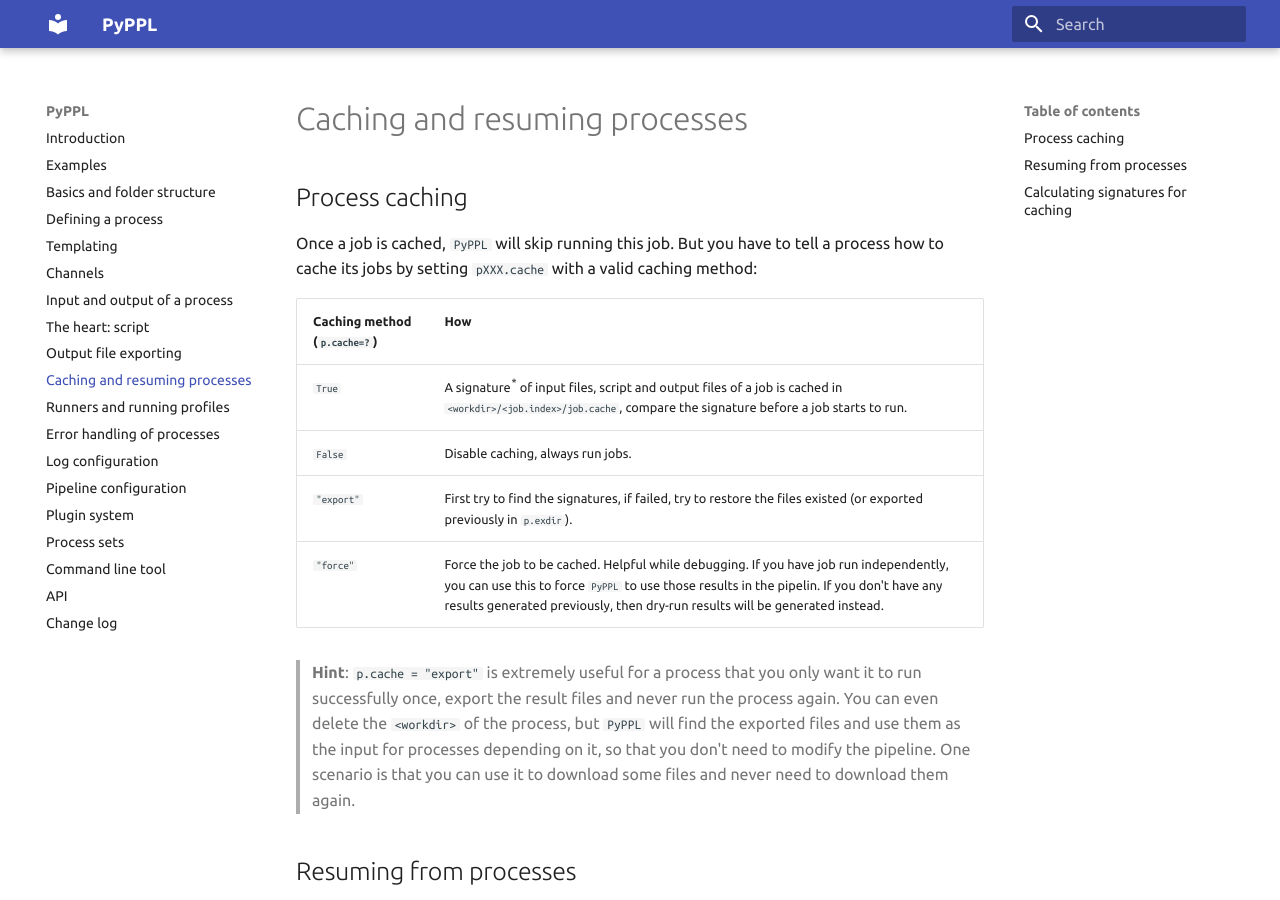
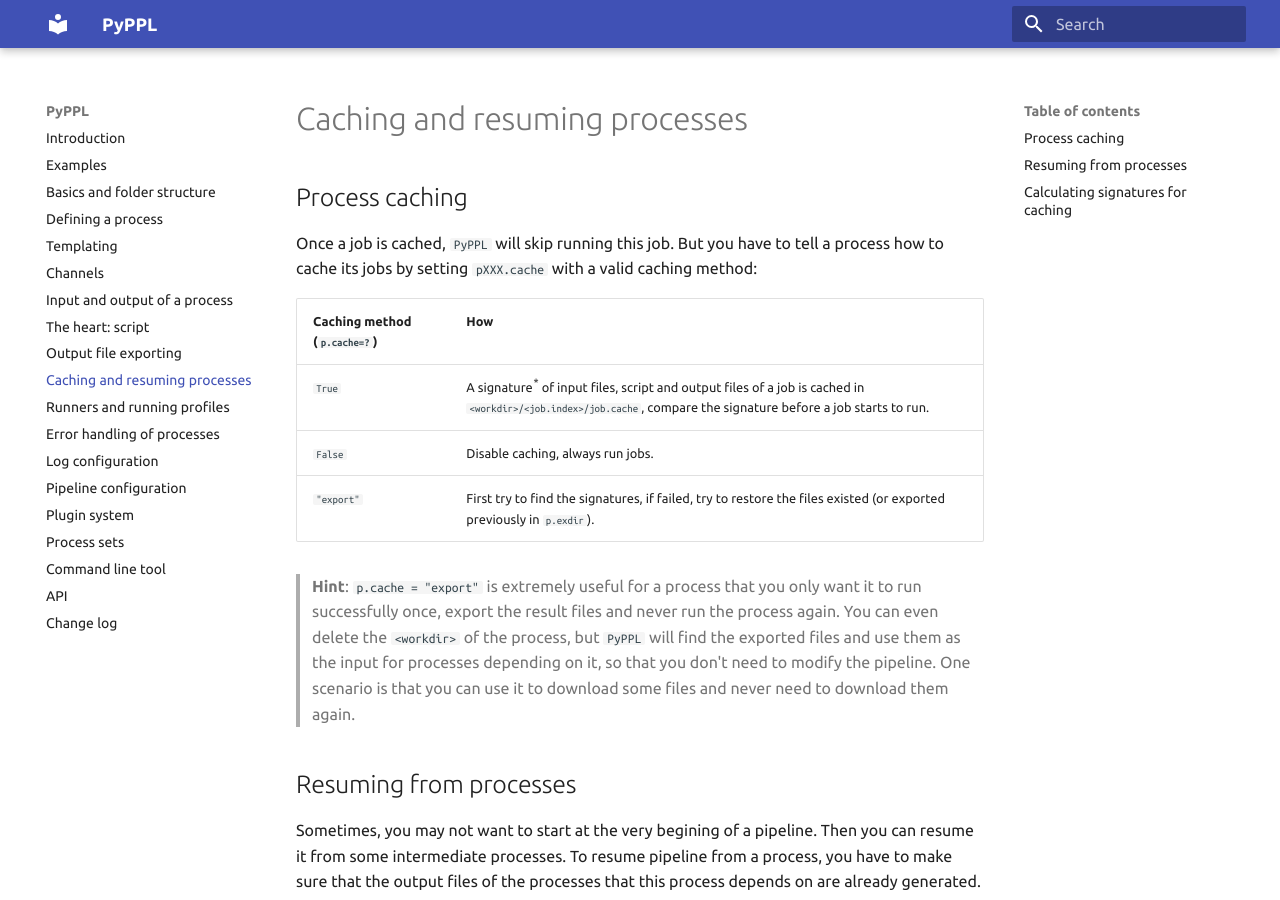
Before and after one commit to pwwang/pipen, an MkDocs documentation site: the page built from docs/caching.md, in a window 1280 px wide and 900 px high. Built offline with MkDocs 1.6.1 and Material for MkDocs 9.7.7, drawn with Linux system fonts in a browser that asks for light colours.

Commit message:
Remove forced caching from docs

```diff
--- a/docs/caching.md
+++ b/docs/caching.md
@@ -8,8 +8,6 @@ Once a job is cached, `PyPPL` will skip running this job. But you have to tell a
 |`True`|A signature<sup>*</sup> of input files, script and output files of a job is cached in `<workdir>/<job.index>/job.cache`, compare the signature before a job starts to run.|
 |`False`| Disable caching, always run jobs.|
 |`"export"`| First try to find the signatures, if failed, try to restore the files existed (or exported previously in `p.exdir`).|
-|`"force"`| Force the job to be cached. Helpful while debugging. If you have job run independently, you can use this to force `PyPPL` to use those results in the pipelin. If you don't have any results generated previously, then dry-run results will be generated instead.|
-
 
 > **Hint**: `p.cache = "export"` is extremely useful for a process that you only want it to run successfully once, export the result files and never run the process again. You can even delete the `<workdir>` of the process, but `PyPPL` will find the exported files and use them as the input for processes depending on it, so that you don't need to modify the pipeline.
 One scenario is that you can use it to download some files and never need to download them again.
```
